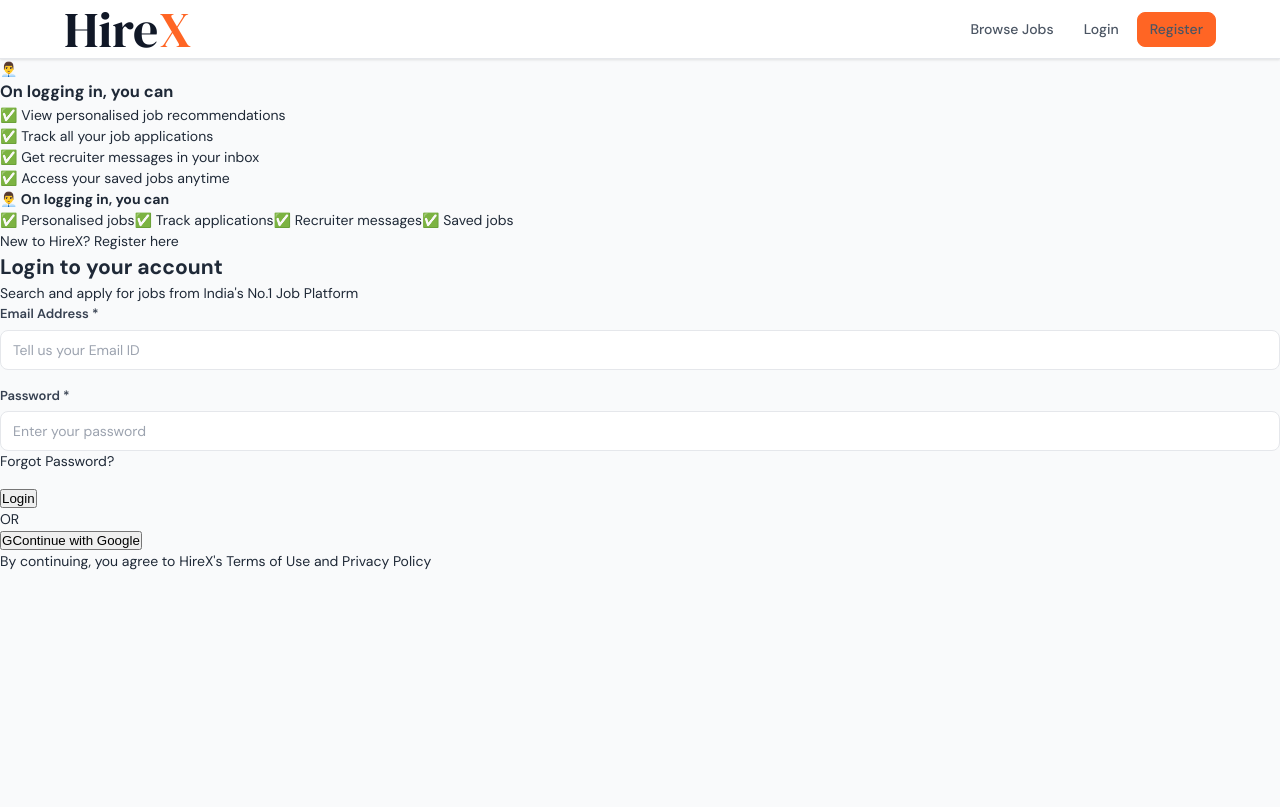
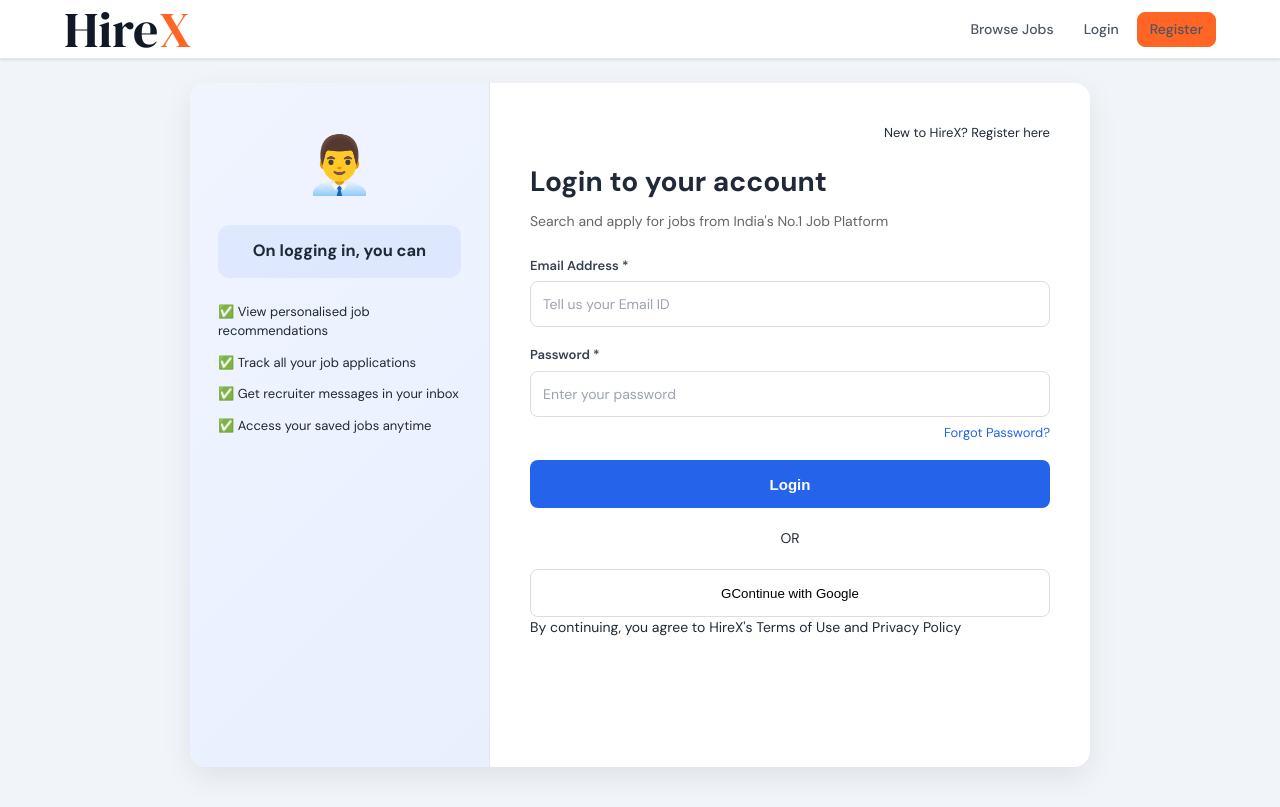
Before and after one commit to faisal-khan25/frontend-hirex, a React (Vite) app: page /login in a window 1280 px wide. Built offline with nearby package versions, Linux system fonts and the light colour scheme.

Commit message:
Update login.css

```diff
--- a/src/pages/login.css
+++ b/src/pages/login.css
@@ -0,0 +1,175 @@
+* {
+  box-sizing: border-box;
+}
+
+html,
+body,
+#root {
+  overflow-x: hidden;
+}
+
+.login-wrapper {
+  min-height: calc(100vh - 52px);
+  background: #f1f4f9;
+  display: flex;
+  justify-content: center;
+  padding: 24px 14px 40px;
+}
+
+.login-card {
+  width: 100%;
+  max-width: 900px;
+  background: white;
+  border-radius: 16px;
+  overflow: hidden;
+  display: flex;
+  box-shadow: 0 10px 30px rgba(0,0,0,.08);
+}
+
+.login-left-panel {
+  width: 300px;
+  background: linear-gradient(
+    135deg,
+    #f0f4ff,
+    #e8f0fe
+  );
+  padding: 40px 28px;
+  border-right: 1px solid #e5e7eb;
+}
+
+.login-emoji {
+  font-size: 56px;
+  text-align: center;
+  margin-bottom: 18px;
+}
+
+.login-info-box {
+  background: rgba(37,99,235,.08);
+  border-radius: 12px;
+  padding: 14px;
+  text-align: center;
+  margin-bottom: 24px;
+}
+
+.login-benefits p {
+  font-size: 13px;
+  margin-bottom: 12px;
+}
+
+.login-right-panel {
+  flex: 1;
+  padding: 40px;
+}
+
+.register-text {
+  text-align: right;
+  margin-bottom: 18px;
+  font-size: 13px;
+}
+
+.login-title {
+  font-size: 28px;
+  margin-bottom: 8px;
+}
+
+.login-subtitle {
+  color: #666;
+  margin-bottom: 24px;
+}
+
+.form-group {
+  margin-bottom: 18px;
+}
+
+.form-group label {
+  display: block;
+  margin-bottom: 6px;
+}
+
+.form-group input {
+  width: 100%;
+  height: 46px;
+  border: 1px solid #ddd;
+  border-radius: 8px;
+  padding: 12px;
+}
+
+.forgot-password {
+  text-align: right;
+  margin-top: 6px;
+  font-size: 13px;
+  color: #2563eb;
+}
+
+.login-btn {
+  width: 100%;
+  height: 48px;
+  border: none;
+  border-radius: 8px;
+  background: #2563eb;
+  color: white;
+  font-size: 15px;
+  font-weight: 600;
+  cursor: pointer;
+  transition: background 0.2s ease;
+}
+
+.login-btn:hover {
+  background: #1d4ed8;
+}
+
+.login-btn:disabled {
+  background: #93c5fd;
+  cursor: not-allowed;
+}
+
+.divider {
+  text-align: center;
+  margin: 20px 0;
+}
+
+.google-btn {
+  width: 100%;
+  height: 48px;
+  border: 1px solid #ddd;
+  background: white;
+  border-radius: 8px;
+}
+
+.mobile-benefits {
+  display: none;
+}
+
+@media (max-width: 768px) {
+
+  .login-card {
+    flex-direction: column;
+  }
+
+  .login-left-panel {
+    display: none;
+  }
+
+  .mobile-benefits {
+    display: block;
+    background: #eff6ff;
+    padding: 14px;
+    border-radius: 10px;
+    margin-bottom: 20px;
+  }
+
+  .mobile-benefit-grid {
+    display: grid;
+    grid-template-columns: 1fr 1fr;
+    gap: 8px;
+    font-size: 12px;
+  }
+
+  .login-right-panel {
+    padding: 24px 18px;
+  }
+
+  .login-title {
+    font-size: 22px;
+  }
+}
```
